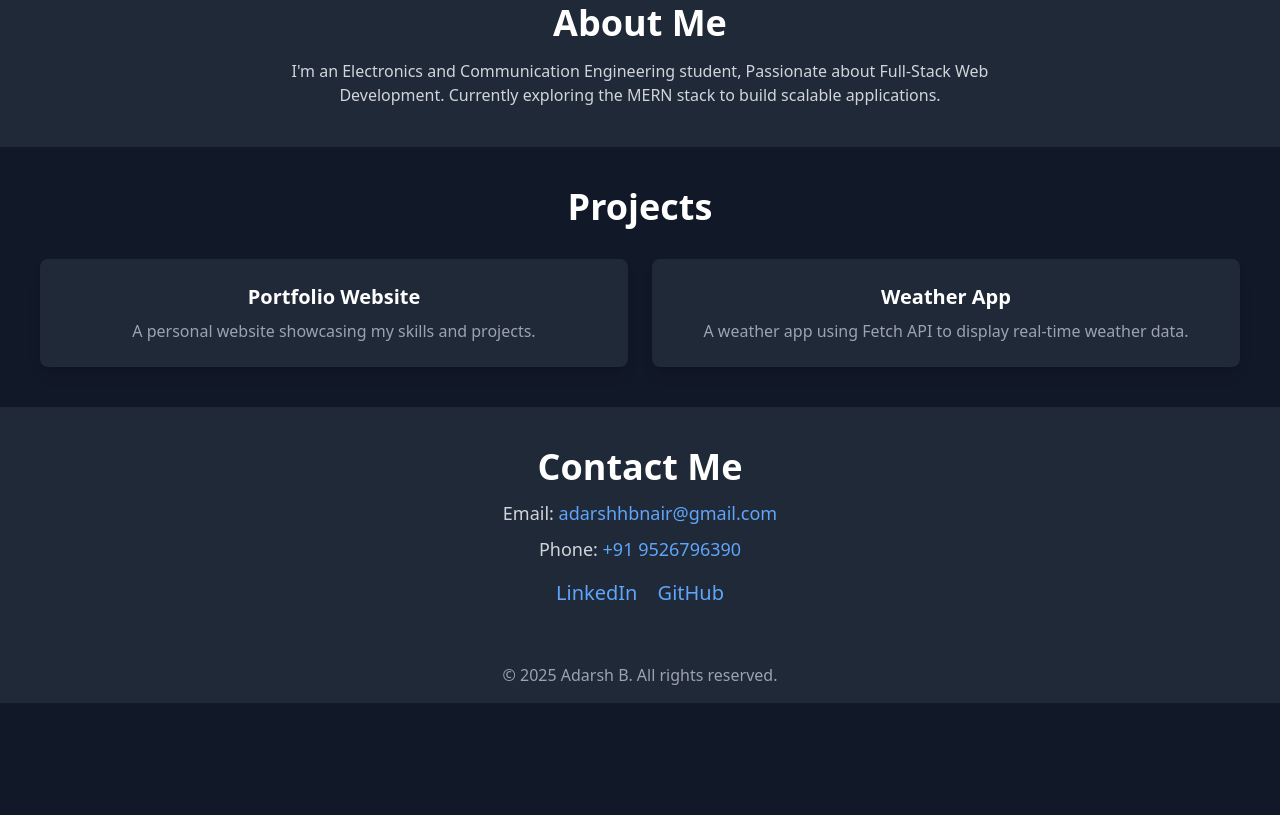
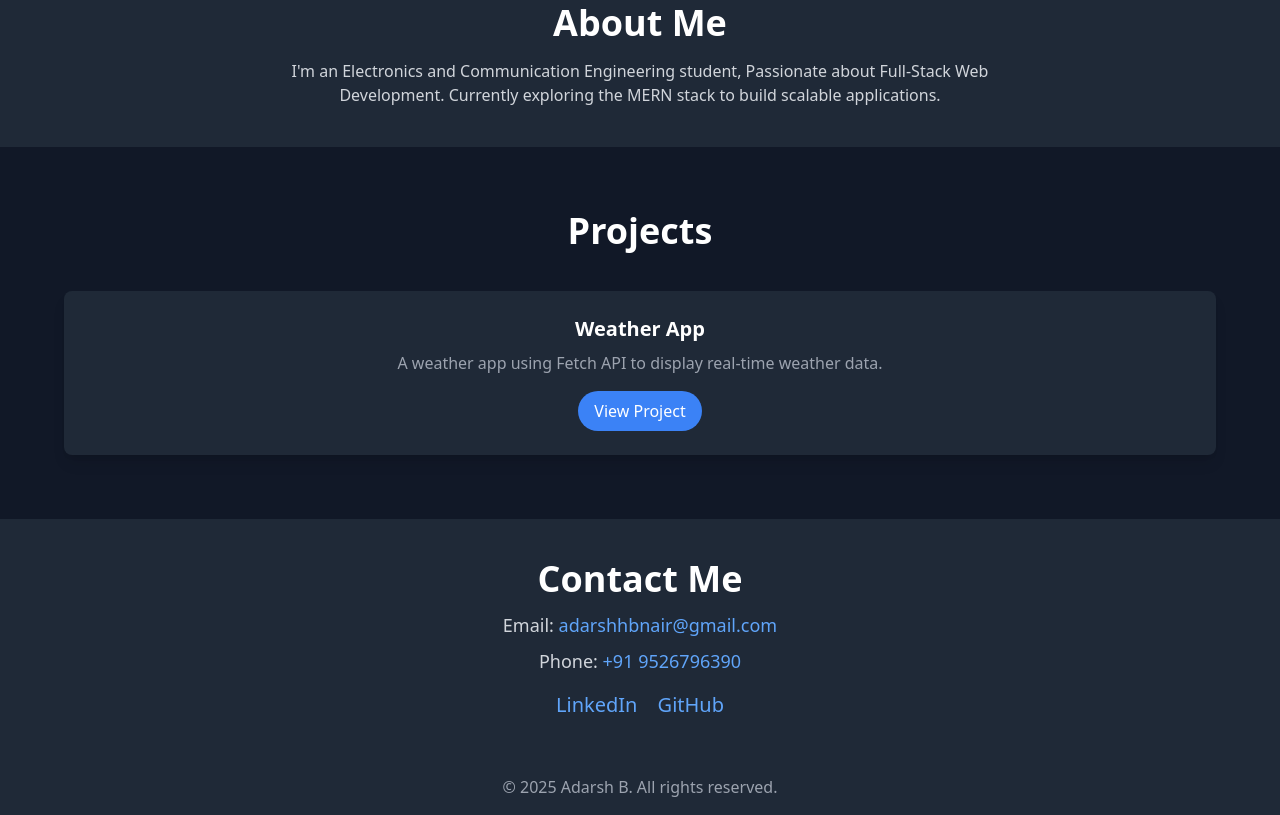
Before and after one commit to adarshhbnair/portfolio-website, a plain HTML site: page index.html in a window 1280 px wide. Shown: the part 913-1728 px from the top of the page. Before the commit the page ends 1616 px from the top, so only its background shows below. Drawn offline with nearby package versions, Linux system fonts and the light colour scheme.

Commit message:
modified

```diff
--- a/index.html
+++ b/index.html
@@ -32,18 +32,13 @@
     </section>
 
     <!-- Projects Section -->
-    <section id="projects" class="p-10">
+    <section id="projects" class="p-16">
         <h2 class="text-4xl font-bold text-center">Projects</h2>
-        <div class="mt-8 grid grid-cols-1 md:grid-cols-2 gap-6">
+        <div class="mt-10 grid grid-cols-1 md:grid-cols-1 gap-6">
             <div class="p-6 bg-gray-800 rounded-lg shadow-lg text-center">
-                <h3 class="text-xl font-semibold">Portfolio Website</h3>
-                <p class="text-gray-400 mt-2">A personal website showcasing my skills and projects.</p>
-            </div>
-            <div class="p-6 bg-gray-800 rounded-lg shadow-lg text-center">
-                <a href="https://github.com/adarshhbnair/weather-app" target="_blank" class="block">
                 <h3 class="text-xl font-semibold">Weather App</h3>
                 <p class="text-gray-400 mt-2">A weather app using Fetch API to display real-time weather data.</p>
-                </a>
+                <a href="https://github.com/adarshhbnair/weather-app" target="_blank" class="mt-4 inline-block px-4 py-2 bg-blue-500 rounded-full hover:bg-blue-600 transition">View Project</a>
             </div>
         </div>
     </section>
```
